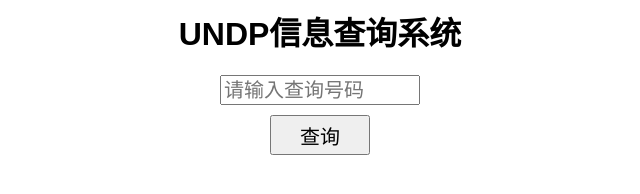
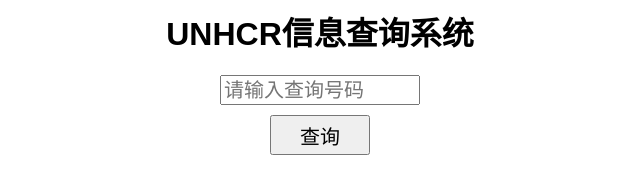
Before and after one commit to PFDRMING/MySQL, a plain HTML site: page index.html in a window 1280 px wide. Shown: the whole page, without its empty margins (320-960 px from the left). Drawn offline with Linux system fonts and the light colour scheme.

Commit message:
Update index.html

```diff
--- a/index.html
+++ b/index.html
@@ -1,6 +1,6 @@
 <html>
 <head>
-    <title>UNDP信息查询系统</title>
+    <title>UNHCR信息查询系统</title>
     <style>
         h1 {
             text-align: center;
@@ -31,7 +31,7 @@
     </style>
 </head>
 <body>
-    <h1>UNDP信息查询系统</h1>
+    <h1>UNHCR信息查询系统</h1>
     <input id="query" type="text" placeholder="请输入查询号码">
     <button id="submit" onclick="search()">查询</button>
     <p id="result"></p>
```
